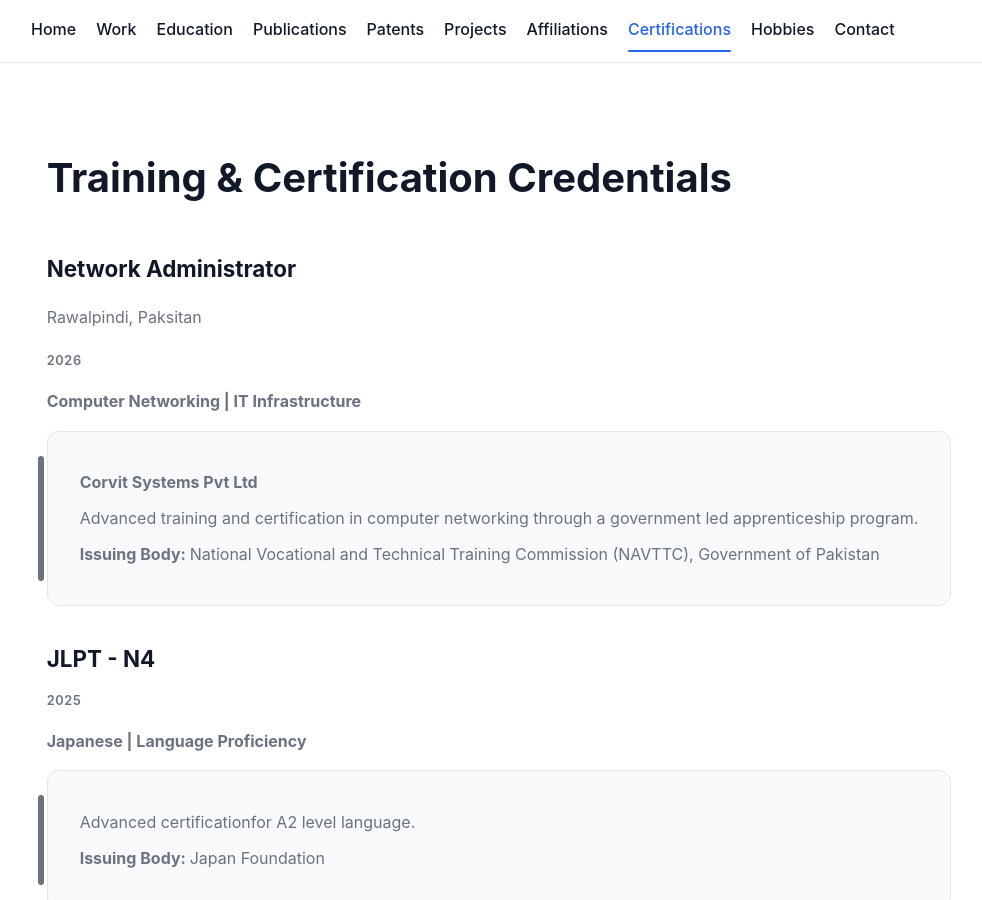
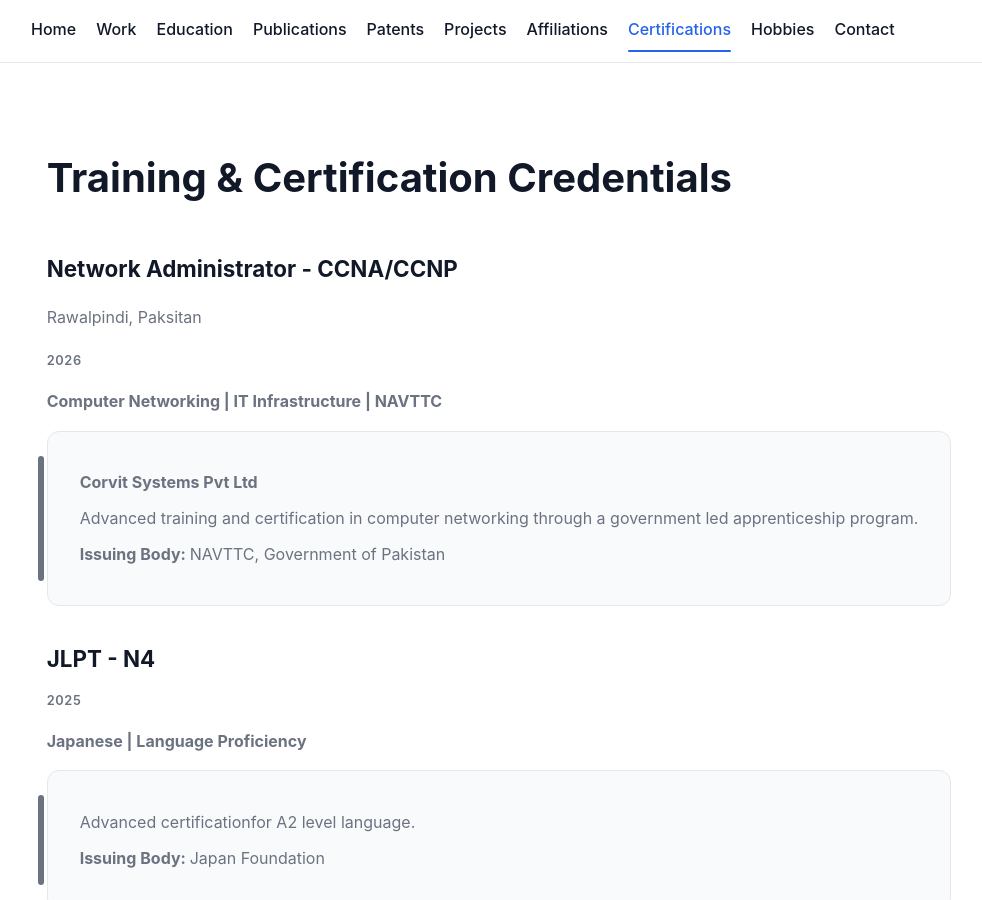
Before and after one commit to bilal-ismail/bilal-ismail.github.io, a Jekyll site: the page built from certifications.md, in a window 1280 px wide and 900 px high. Shown: the whole window, without its empty margins (141-1123 px from the left). Built offline with Jekyll 4.4.1, drawn with Linux system fonts in a browser that asks for light colours.

Commit message:
Update certifications.yml

```diff
--- a/_data/certifications.yml
+++ b/_data/certifications.yml
@@ -1,9 +1,9 @@
-- title: Network Administrator
+- title: Network Administrator - CCNA/CCNP
   institution: Corvit Systems Pvt Ltd
   location: Rawalpindi, Paksitan
-  issuer: National Vocational and Technical Training Commission (NAVTTC), Government of Pakistan
+  issuer: NAVTTC, Government of Pakistan
   start: 2026
-  domain: Computer Networking | IT Infrastructure
+  domain: Computer Networking | IT Infrastructure | NAVTTC
   # image: /assets/images/ielts.png
   summary: Advanced training and certification in computer networking through a government led apprenticeship program.
 
```
